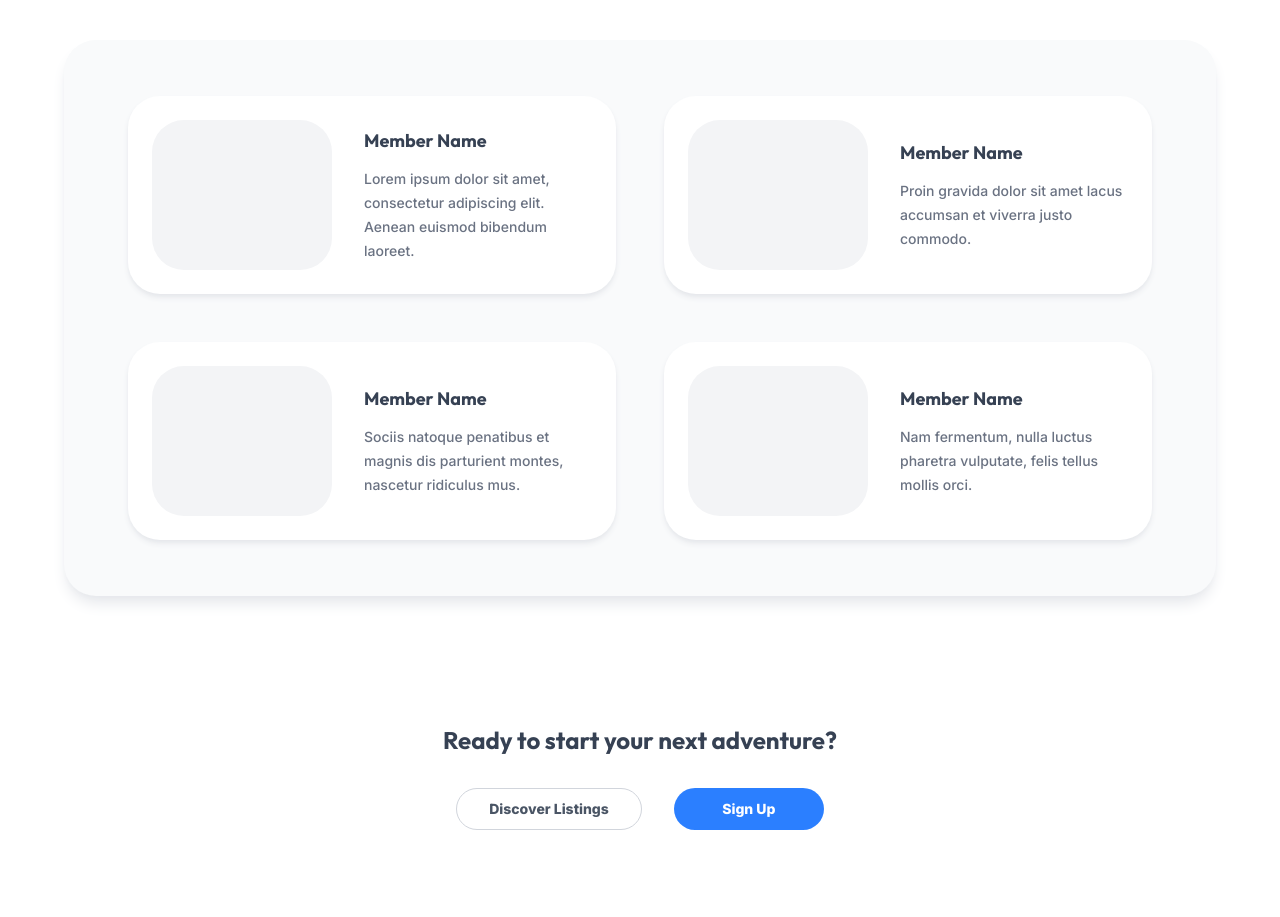
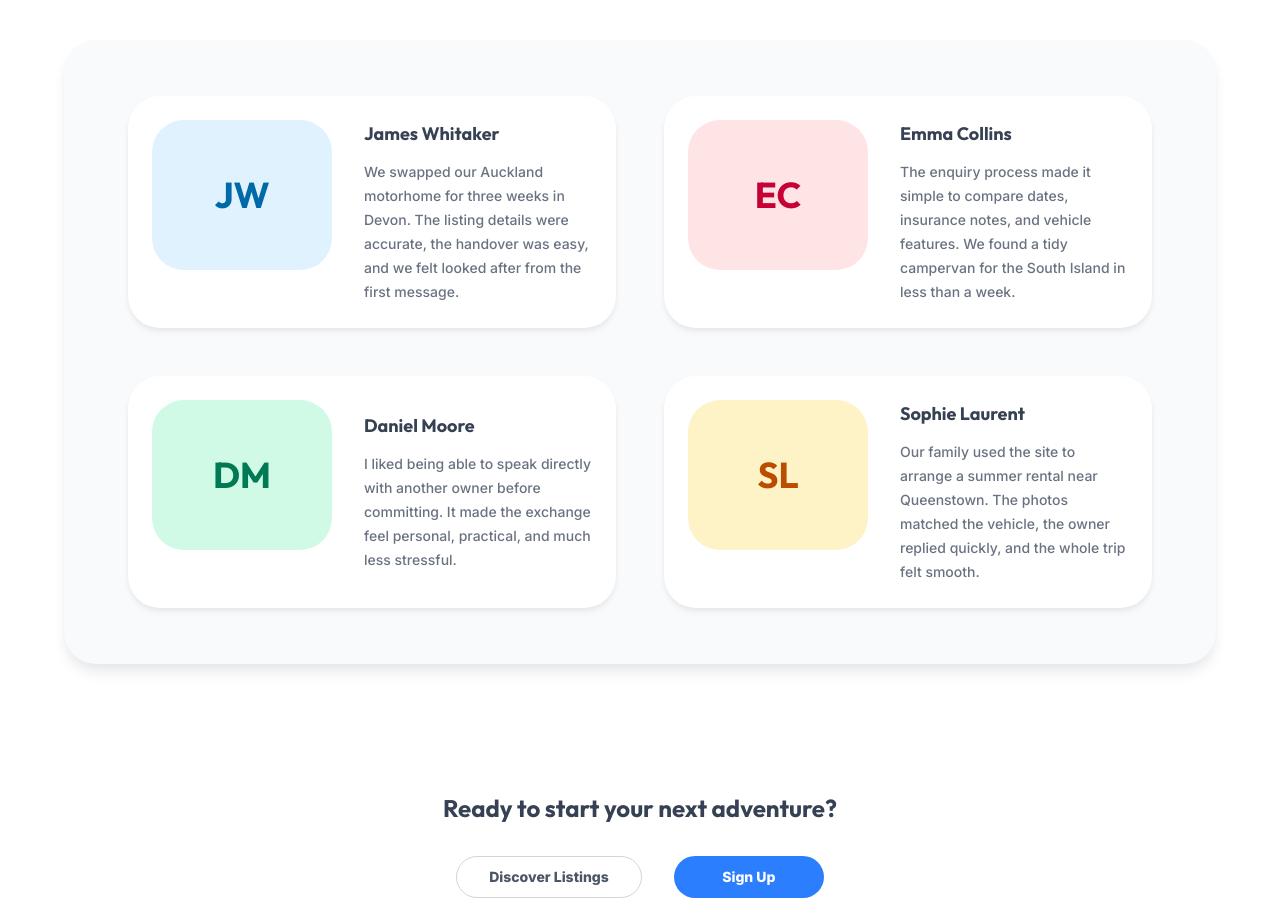
Before and after one commit to jwqiu/MotorHome, a React (Vite) app in the folder Frontend/: page / in a window 1280 px wide. Shown: the part 2360-3277 px from the top of the page. Before the commit the page ends 3254 px from the top, so only its background shows below. Built offline with nearby package versions, Linux system fonts and the light colour scheme; no server answers.

Commit message:
update customer feedback content

```diff
--- a/Frontend/src/components/home/MemberStoriesSection.tsx
+++ b/Frontend/src/components/home/MemberStoriesSection.tsx
@@ -1,23 +1,31 @@
 const memberStories = [
   {
-    name: 'Member Name',
+    name: 'James Whitaker',
+    initials: 'JW',
+    avatarClassName: 'bg-sky-100 text-sky-700',
     quote:
-      'Lorem ipsum dolor sit amet, consectetur adipiscing elit. Aenean euismod bibendum laoreet.',
+      'We swapped our Auckland motorhome for three weeks in Devon. The listing details were accurate, the handover was easy, and we felt looked after from the first message.',
   },
   {
-    name: 'Member Name',
+    name: 'Emma Collins',
+    initials: 'EC',
+    avatarClassName: 'bg-rose-100 text-rose-700',
     quote:
-      'Proin gravida dolor sit amet lacus accumsan et viverra justo commodo.',
+      'The enquiry process made it simple to compare dates, insurance notes, and vehicle features. We found a tidy campervan for the South Island in less than a week.',
   },
   {
-    name: 'Member Name',
+    name: 'Daniel Moore',
+    initials: 'DM',
+    avatarClassName: 'bg-emerald-100 text-emerald-700',
     quote:
-      'Sociis natoque penatibus et magnis dis parturient montes, nascetur ridiculus mus.',
+      'I liked being able to speak directly with another owner before committing. It made the exchange feel personal, practical, and much less stressful.',
   },
   {
-    name: 'Member Name',
+    name: 'Sophie Laurent',
+    initials: 'SL',
+    avatarClassName: 'bg-amber-100 text-amber-700',
     quote:
-      'Nam fermentum, nulla luctus pharetra vulputate, felis tellus mollis orci.',
+      'Our family used the site to arrange a summer rental near Queenstown. The photos matched the vehicle, the owner replied quickly, and the whole trip felt smooth.',
   },
 ]
 
@@ -38,7 +46,12 @@ function MemberStoriesSection() {
               className="grid grid-cols-[180px_1fr] gap-8 rounded-4xl bg-white p-6 shadow-md shadow-gray-200 transition-transform duration-200 hover:scale-105"
               key={`${story.name}-${index}`}
             >
-              <div className="h-[150px] rounded-4xl bg-gray-100" aria-hidden="true" />
+              <div
+                className={`font-outfit flex h-[150px] w-full items-center justify-center rounded-4xl text-4xl font-bold ${story.avatarClassName}`}
+                aria-hidden="true"
+              >
+                {story.initials}
+              </div>
 
               <div className="flex flex-col justify-center">
                 <h3 className="font-outfit mb-3 text-lg font-bold text-gray-700">
```
Also changed, not shown: 1 other file (tests, documents, lock files or other folders).
